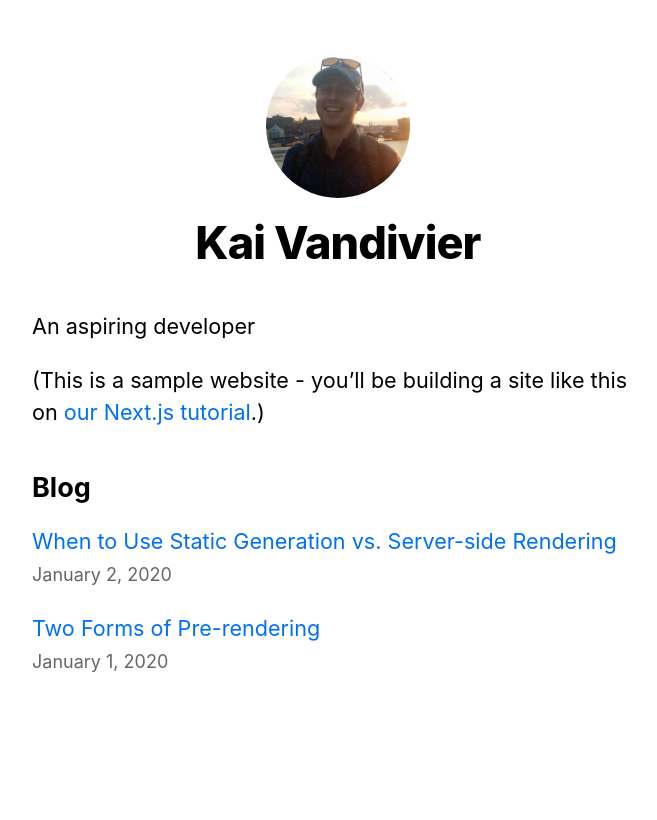
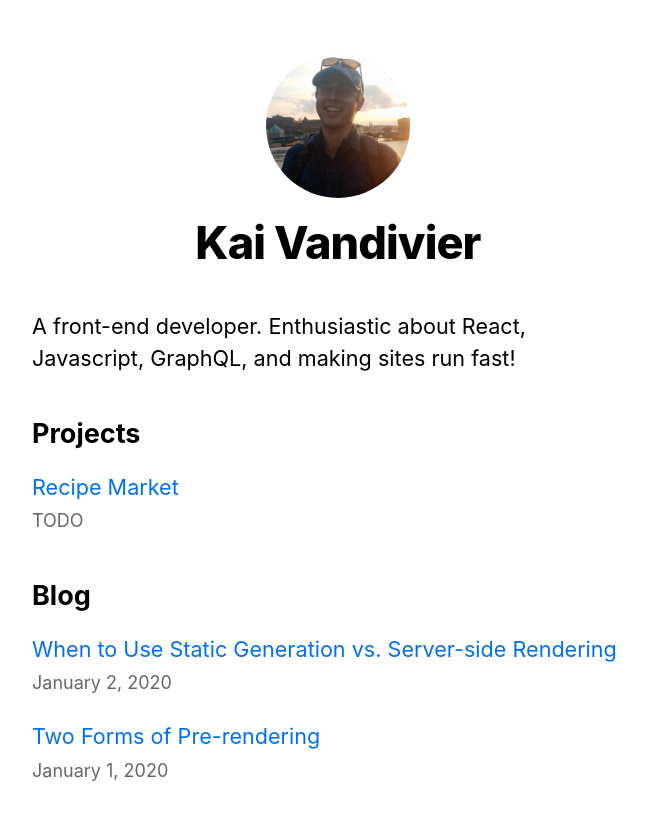
Before and after one commit to KaiVandivier/portfolio-site, a Next.js app: page / in a window 1280 px wide. Shown: the top 820 px of the page, without its empty margins (302-959 px from the left). Built offline with nearby package versions, Linux system fonts and the light colour scheme.

Commit message:
Add projects section to Home

```diff
--- a/pages/index.js
+++ b/pages/index.js
@@ -5,18 +5,30 @@ import Layout, { siteTitle } from "../components/layout";
 import utilStyles from "../styles/utils.module.css";
 import { getSortedMdData } from "../lib/markdown";
 
-export default function Home({ allPostsData }) {
+export default function Home({ allPostsData, allProjectsData }) {
   return (
     <Layout home>
       <Head>
         <title>{siteTitle}</title>
       </Head>
       <section className={utilStyles.headingMd}>
-        <p>An aspiring developer</p>
-        <p>
-          (This is a sample website - you’ll be building a site like this on{" "}
-          <a href="https://nextjs.org/learn">our Next.js tutorial</a>.)
-        </p>
+        <p>A front-end developer. Enthusiastic about React, Javascript, GraphQL, and making sites run fast!</p>
+      </section>
+      <section className={`${utilStyles.headingMd} ${utilStyles.padding1px}`}>
+        <h2 className={utilStyles.headingLg}>Projects</h2>
+        <ul className={utilStyles.list}>
+          {allProjectsData.map(({ id, title, description }) => (
+            <li className={utilStyles.listItem} key={id}>
+              <Link href="projects/[id]" as={`/projects/${id}`}>
+                <a>{title}</a>
+              </Link>
+              <br />
+              <small className={utilStyles.lightText}>
+                {description}
+              </small>
+            </li>
+          ))}
+        </ul>
       </section>
       <section className={`${utilStyles.headingMd} ${utilStyles.padding1px}`}>
         <h2 className={utilStyles.headingLg}>Blog</h2>
@@ -40,9 +52,11 @@ export default function Home({ allPostsData }) {
 
 export async function getStaticProps() {
   const allPostsData = getSortedMdData("posts");
+  const allProjectsData = getSortedMdData("projects");
   return {
     props: {
       allPostsData,
+      allProjectsData,
     },
   };
 }
```
